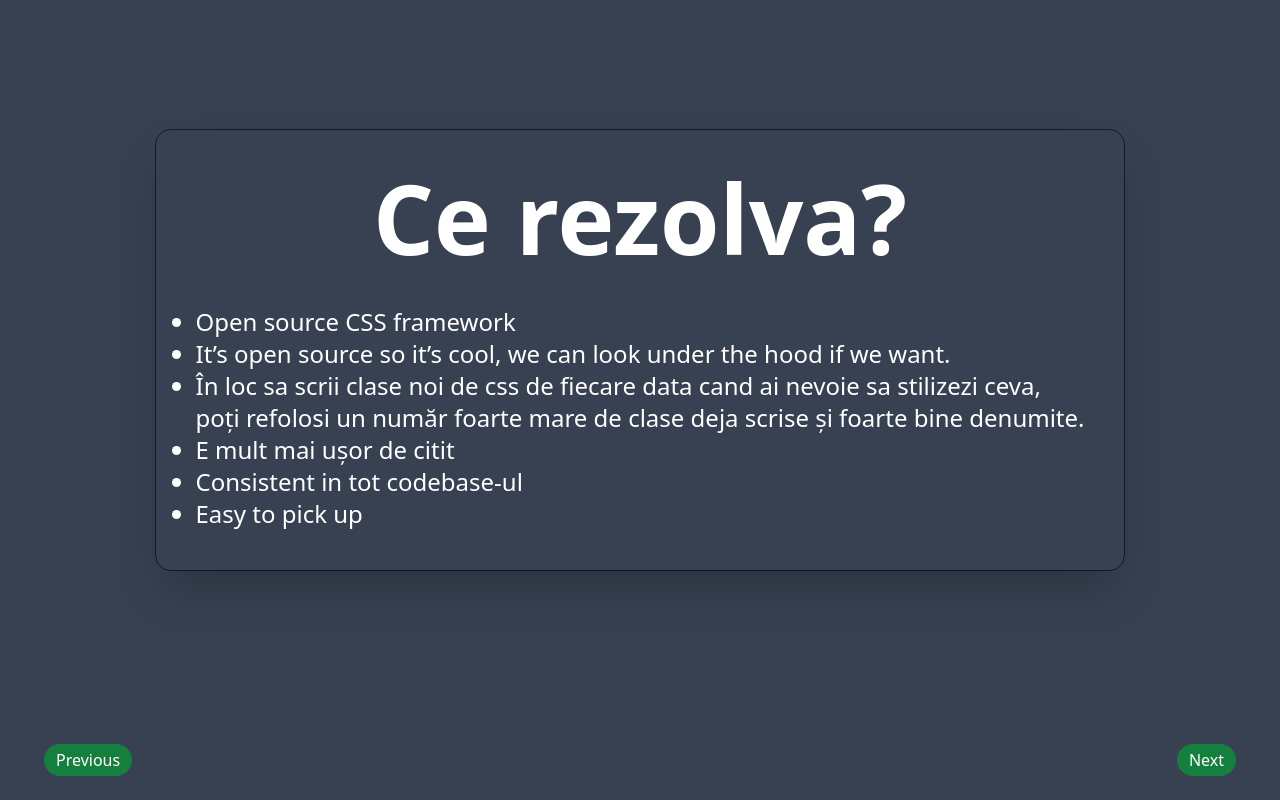
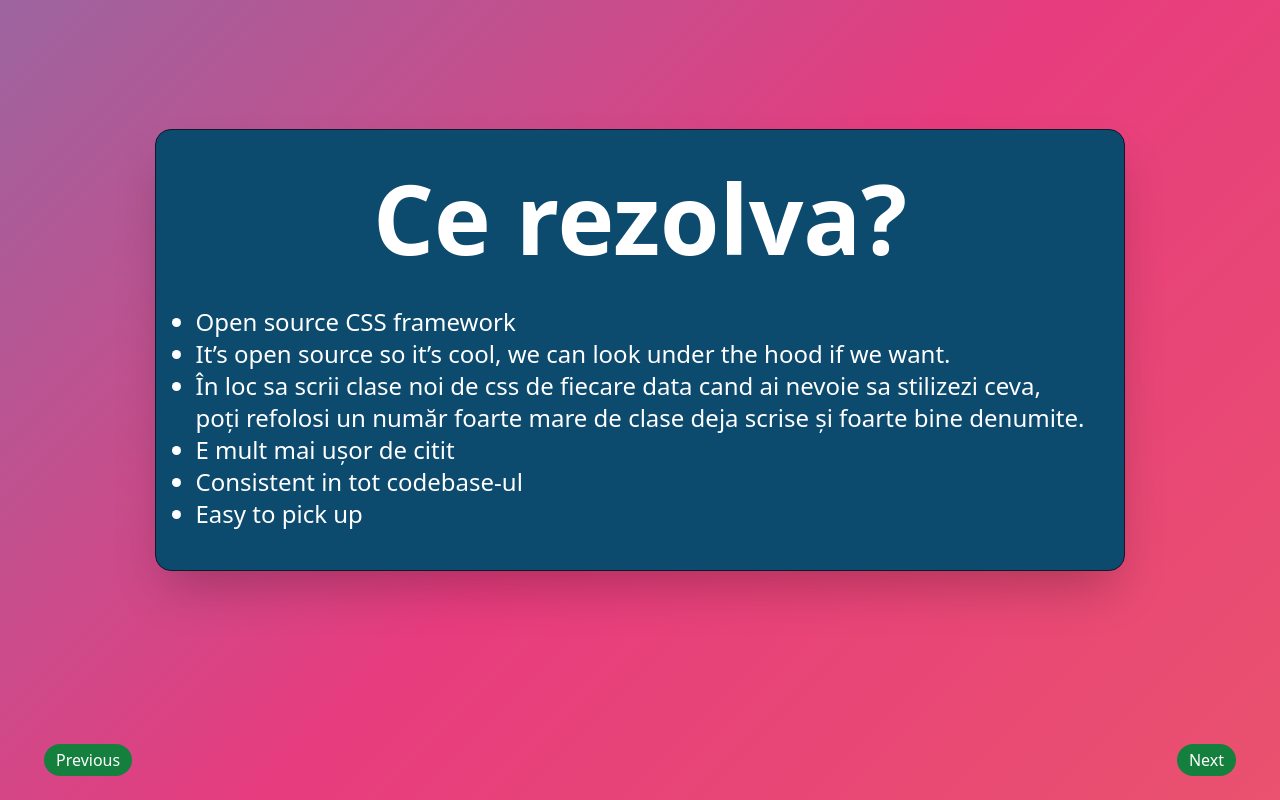
Before and after one commit to Hudi304/tailwind, a React (Vite) app: page /home in a window 1280 px wide. Both pictures are taken after a click on the button "Next". Built offline with nearby package versions, Linux system fonts and the light colour scheme.

Commit message:
Add cool bg animation

```diff
--- a/src/components/card/card.scss
+++ b/src/components/card/card.scss
@@ -1,4 +1,3 @@
 .simple-card {
-  background-color: var(--u-i---white);
   @apply rounded-2xl flex flex-col h-min p-10 shadow-2xl border border-gray-900;
 }
--- a/src/components/card/card.tsx
+++ b/src/components/card/card.tsx
@@ -1,10 +1,10 @@
-import React from "react";
-import "./card.scss";
+import React from "react"
+import "./card.scss"
 
 interface Props {
-  className?: string;
-  children?: React.ReactNode;
-  onClick?: any;
+  className?: string
+  children?: React.ReactNode
+  onClick?: any
 }
 
 export const Card: React.FC<Props> = ({
@@ -15,7 +15,7 @@ export const Card: React.FC<Props> = ({
 }: Props): JSX.Element => {
   return (
     <div
-      className={`simple-card ${className}`}
+      className={` rounded-2xl flex flex-col h-min p-10 shadow-2xl border bg-sky-900 border-gray-900 ${className}`}
       onClick={(e) => {
         e.stopPropagation()
         onClick && onClick(e)
@@ -24,5 +24,5 @@ export const Card: React.FC<Props> = ({
     >
       {children}
     </div>
-  );
-};
+  )
+}
--- a/src/pages/home/home.scss
+++ b/src/pages/home/home.scss
@@ -1,6 +1,3 @@
-.home-container {
-  @apply grid w-full h-full bg-gray-700;
-
 .page-container {
   @apply grid;
   grid-template-rows: calc(100vh - 100px) 100px;
@@ -91,7 +88,6 @@
 
       max-height: 800px;
 
-
       @apply rounded-md gap-5 mt-10 p-5 grid overflow-x-hidden overflow-y-scroll;
     }
 
@@ -102,4 +98,22 @@
     }
   }
 }
+
+.background_animation {
+  background: linear-gradient(-45deg, #ee7752, #e73c7e, #23a6d5, #23d5ab);
+  background-size: 400% 400%;
+  animation: gradient 30s ease infinite;
+  height: 100vh;
+
+  @keyframes gradient {
+    0% {
+      background-position: 0% 50%;
     }
+    50% {
+      background-position: 100% 50%;
+    }
+    100% {
+      background-position: 0% 50%;
+    }
+  }
+}
--- a/src/pages/home/home.tsx
+++ b/src/pages/home/home.tsx
@@ -26,7 +26,7 @@ export const Home = () => {
 
   const { page } = usePresentationStore()
   return (
-    <div className="home-container">
+    <div className="grid w-full h-full bg-sky-950 background_animation">
       {
         {
           [PAGES.START]: <Start />,
```
Lines whose indentation alone changed are shown as unchanged.
